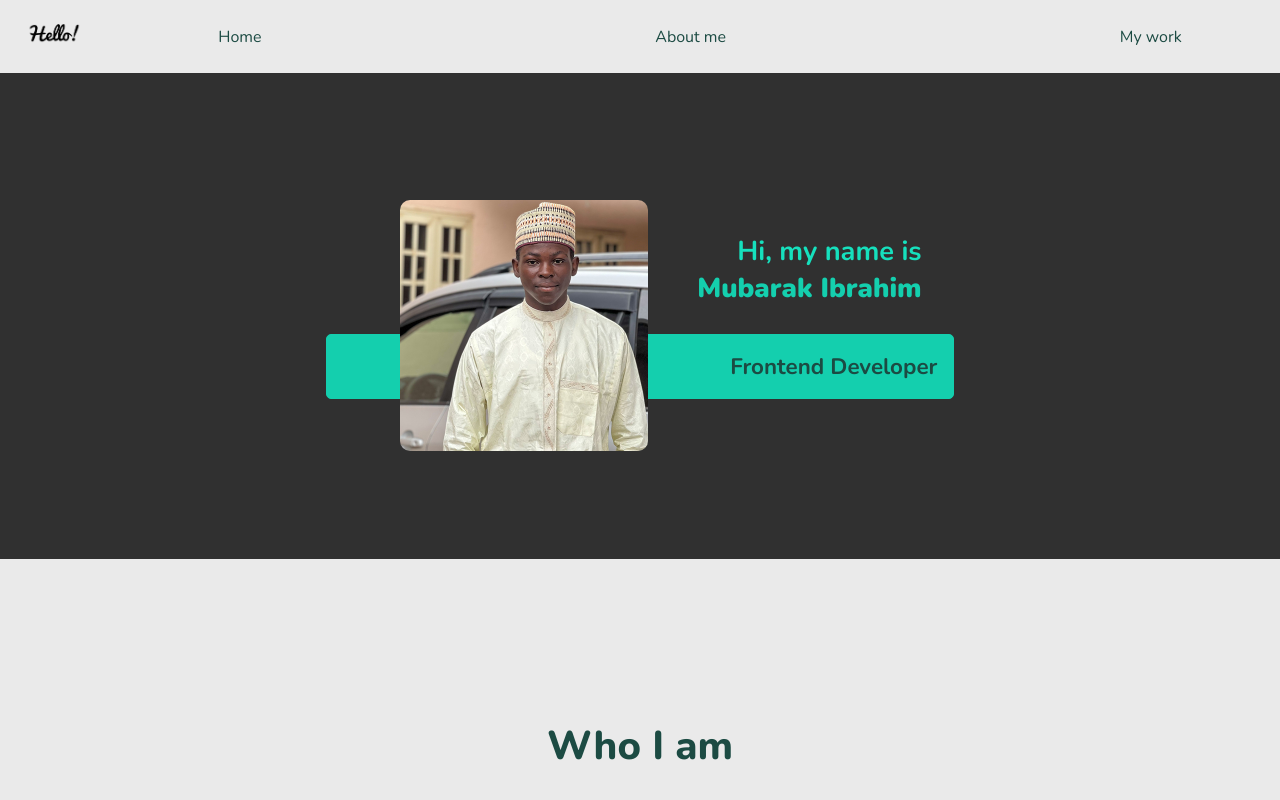
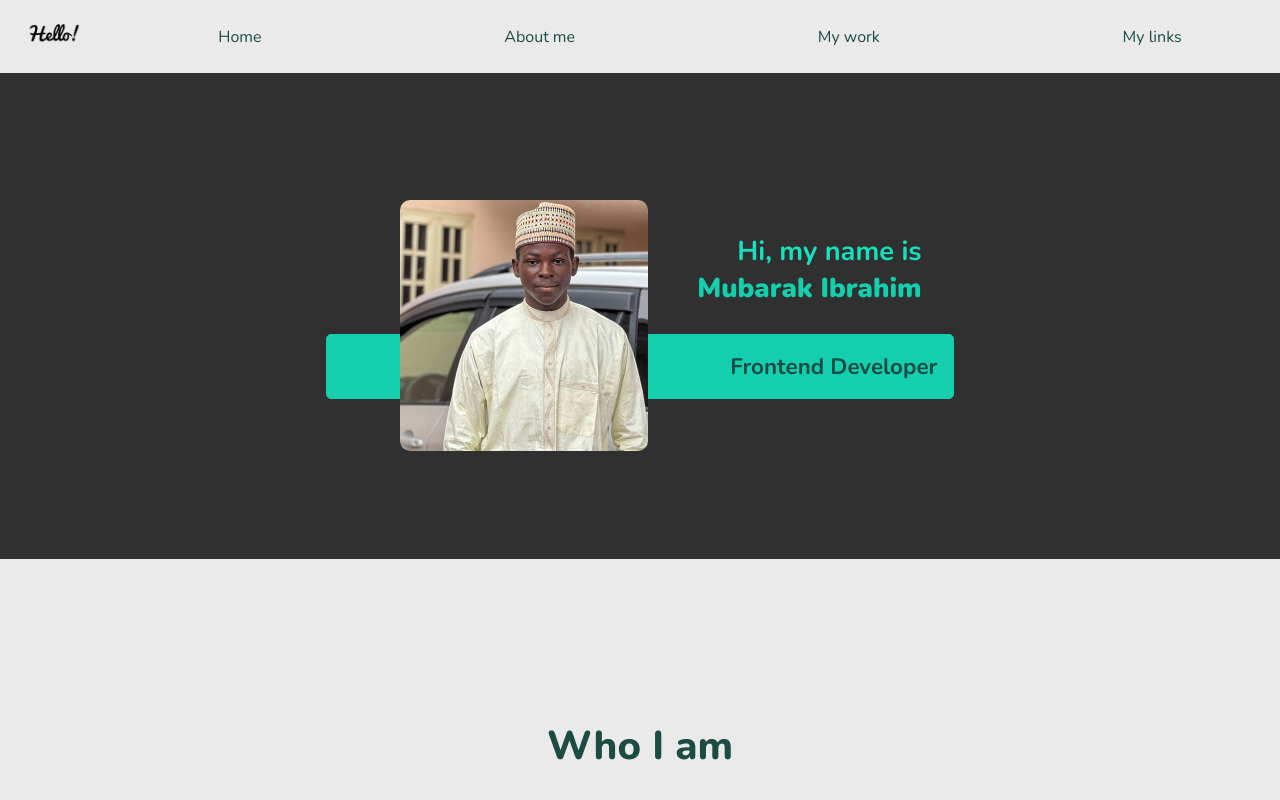
Before and after one commit to mubex-dot/myportfolio, a React (Create React App) app: page / in a window 1280 px wide. Shown: the top 800 px of the page. Built offline with nearby package versions, Linux system fonts and the light colour scheme.

Commit message:
added a link to my profiles

```diff
--- a/src/App.css
+++ b/src/App.css
@@ -13,6 +13,7 @@ body {
   color: #16e0bd;
   font-family: "Nunito", sans-serif;
   scroll-behavior: smooth;
+  overflow-x: hidden;
 }
 
 header {
@@ -50,6 +51,7 @@ section {
 
 .body {
   margin: auto;
+  max-width: 1500px;
 }
 
 .logo img {
@@ -83,6 +85,7 @@ section {
   width: 80%;
   margin: auto;
   background-color: #303030;
+  max-width: 1500px;
 }
 
 .home-title {
@@ -95,6 +98,8 @@ section {
 .home-title,
 .home-subtitle {
   font-size: 1.7rem;
+  max-width: 1500px;
+  position: relative;
 }
 
 .home-subtitle {
@@ -109,10 +114,11 @@ section {
 }
 
 .intro img {
-  position: absolute;
+  position: fixed;
   top: 200px;
   left: 450px;
   border-radius: 10px;
+  max-width: 1500px;
 }
 
 .about h2 {
@@ -238,6 +244,10 @@ section {
 .foot img:hover,
 .foot img:focus {
   height: 2.1em;
+}
+
+.intro {
+  max-width: 1500px;
 }
 
 @media (max-width: 1300px) {
--- a/src/components/Header.js
+++ b/src/components/Header.js
@@ -23,6 +23,16 @@ function Header() {
               My work
             </a>
           </li>
+          <li className="nav-item">
+            <a
+              href="https://mubex-dot.github.io/hng1/"
+              target="_blank"
+              rel="noreferrer"
+              className="nav-link"
+            >
+              My links
+            </a>
+          </li>
         </ul>
       </nav>
     </header>
```
Also changed, not shown: src/App.js (line endings or trailing spaces).
